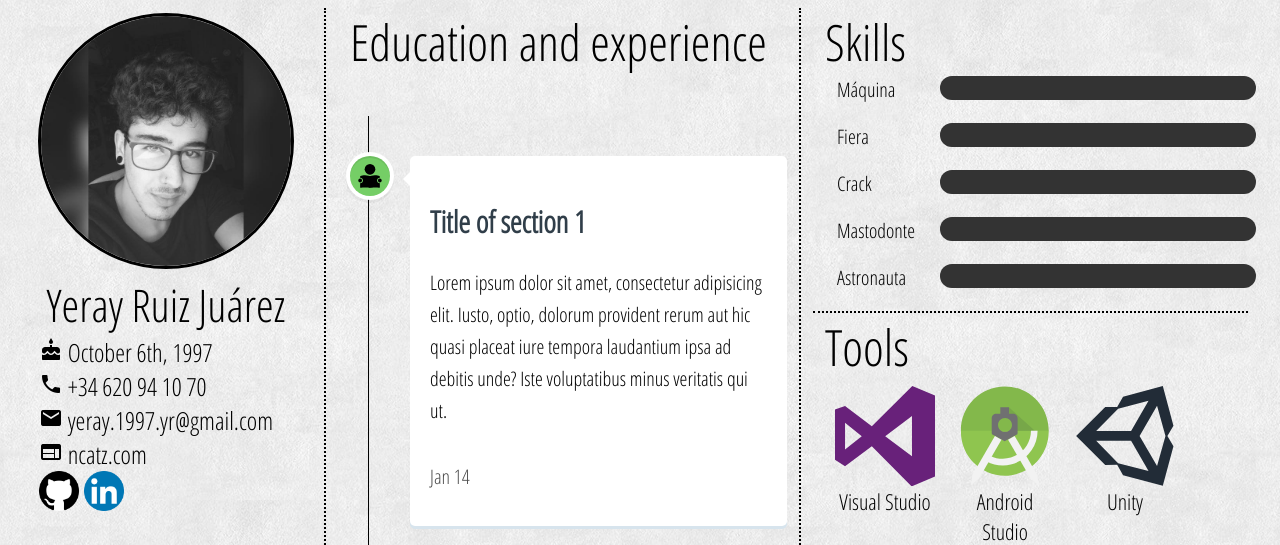
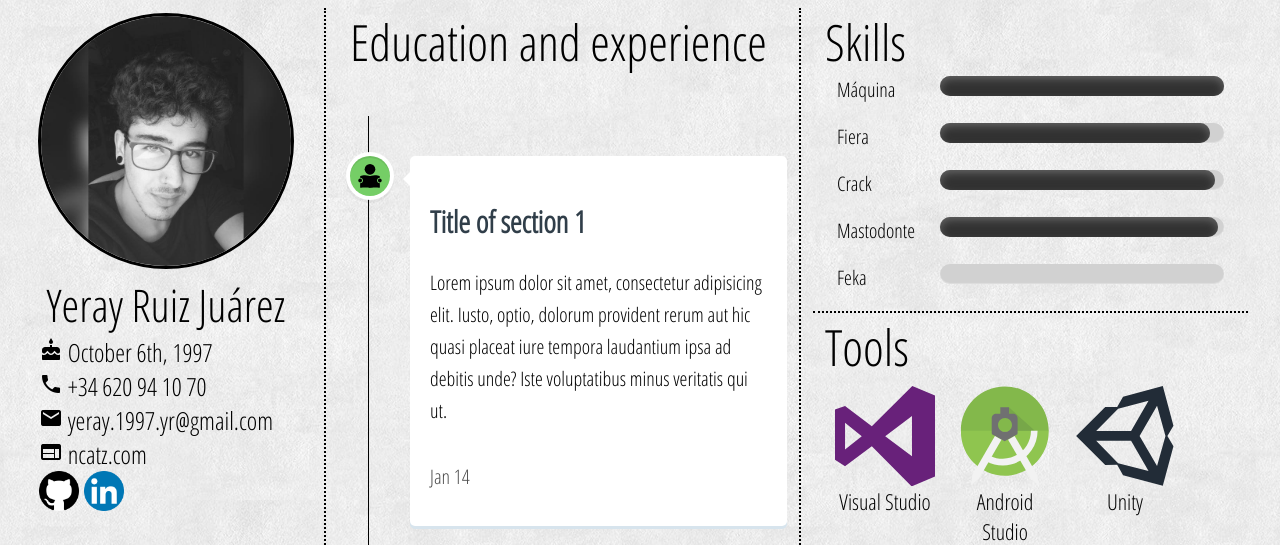
Before and after one commit to yeray697/personal-static-webpage, a PHP site: page / in a window 1280 px wide. Shown: the top 545 px of the page. Run offline with PHP 8.4, Linux system fonts and the light colour scheme; some libraries are stand-ins or nearby versions.

Commit message:
Fixed minor things Removed unnecessary code

```diff
--- a/index.php
+++ b/index.php
@@ -15,10 +15,11 @@ $profile->github = "https://github.com/yeray697/";
 $profile->linkedin = "https://www.linkedin.com/in/yeray-ruiz-ju%C3%A1rez-b7384a11a";
 //TODO
 $profile->skills = array('0' => new Skill("Máquina","100"),
-'1' => new Skill("Fiera","100"),
-'2' => new Skill("Crack","100"),
-'3' => new Skill("Mastodonte","100"),
-'4' => new Skill("Astronauta","100"));
+'1' => new Skill("Fiera","95"),
+'2' => new Skill("Crack","97"),
+'3' => new Skill("Mastodonte","98"),
+'4' => new Skill("Astronauta","99"),
+'4' => new Skill("Feka","0"));
 
 $profile->tools = array('0' => new Tool("Visual Studio","img/visual-studio.svg"),
 '1' => new Tool("Android Studio","img/android-studio.svg"),
@@ -27,9 +28,8 @@ $profile->tools = array('0' => new Tool("Visual Studio","img/visual-studio.svg")
 '4' => new Tool("Photoshop","img/photoshop.svg"));
 $profile->projects; //Array
 $profile->language; //Array
-//$title, $description,$date,$btnText="",$btnLink=""
+
 $description = "Lorem ipsum dolor sit amet, consectetur adipisicing elit. Iusto, optio, dolorum provident rerum aut hic quasi placeat iure tempora laudantium ipsa ad debitis unde? Iste voluptatibus minus veritatis qui ut.";
-
 $profile->timeline = array('0' => new TimeLineStudyItem("Title of section 1",$description,"Jan 14"),
 '1' => new TimeLineWorkItem("Title of section 2",$description,"Jan 15","Read more...","https://www.google.es"),
 '2' => new TimeLineStudyItem("Title of section 3",$description,"Jan 16","Read more...","https://www.google.es"),
@@ -40,11 +40,9 @@ $profile->timeline = array('0' => new TimeLineStudyItem("Title of section 1",$de
     <head>
         <meta charset="UTF-8">
         <meta name="viewport" content="width=device-width,initial-scale=1.0">
-
         <link href="https://fonts.googleapis.com/css?family=Open+Sans+Condensed:300" rel="stylesheet">
         <link href="https://fonts.googleapis.com/icon?family=Material+Icons" rel="stylesheet">
         <link rel="stylesheet" href="style.css">
-	    <script src="https://codyhouse.co/demo/vertical-timeline/js/modernizr.js"></script> <!-- Modernizr -->
     </head>
     <body>
         <div class="main">
--- a/js/main.js
+++ b/js/main.js
@@ -1,26 +1,3 @@
 jQuery(document).ready(function($){
-	var timelineBlocks = $('.cd-timeline-block'),
-		offset = 0.4;
 
-	//hide timeline blocks which are outside the viewport
-	hideBlocks(timelineBlocks, offset);
-
-	//on scolling, show/animate timeline blocks when enter the viewport
-	$(window).on('scroll', function(){
-		(!window.requestAnimationFrame)
-			? setTimeout(function(){ showBlocks(timelineBlocks, offset); }, 100)
-			: window.requestAnimationFrame(function(){ showBlocks(timelineBlocks, offset); });
-	});
-
-	function hideBlocks(blocks, offset) {
-		blocks.each(function(){
-			( $(this).offset().top > $(window).scrollTop()+$(window).height()*offset ) && $(this).find('.cd-timeline-img, .cd-timeline-content').addClass('is-hidden');
-		});
-	}
-
-	function showBlocks(blocks, offset) {
-		blocks.each(function(){
-			( $(this).offset().top <= $(window).scrollTop()+$(window).height()*offset && $(this).find('.cd-timeline-img').hasClass('is-hidden') ) && $(this).find('.cd-timeline-img, .cd-timeline-content').removeClass('is-hidden').addClass('bounce-in');
-		});
-	}
 });
--- a/php/skills.php
+++ b/php/skills.php
@@ -9,16 +9,17 @@ class Skill {
     }
 
     function printSkill() {
-        echo "<div class='row'>
-            <div class='col m12 l4 xl3'>
+        echo "
+                                    <div class='row'>
+                                        <div class='col s12 m12 l4 xl3'>
                                             " . $this->name . "
-                                        </div>
-                                        <div class='col m12 l8 xl9'>
+                                        </div> <!-- <div class='col s12 m12 l4 xl3'> -->
+                                        <div class='col s12 m12 l8 xl9'>
                                             <div class='grey progress-bar'>
-                                                <div class='dark-grey progress-bar-progress' style='width:" . $this->percent . "%'></div>
-                                            </div>
-                                        </div>
-                                    </div>";
+                                                <span class='dark-grey progress-bar-progress' style='width:" . $this->percent . "%'></span>
+                                            </div> <!-- <div class='grey progress-bar'> -->
+                                        </div> <!-- <div class='col s12 m12 l8 xl9'> -->
+                                    </div> <!-- <div class='row'> -->";
     }
 }
 ?>
--- a/style.css
+++ b/style.css
@@ -180,12 +180,25 @@ body {
 
 -------------------------------- */
 .progress-bar {
-    border-radius: 16px;
+    height: 20px;
+	position: relative;
+	-moz-border-radius: 25px;
+	-webkit-border-radius: 25px;
+	border-radius: 25px;
+	box-shadow: inset 0 -1px 1px rgba(255,255,255,0.3);
 }
 .progress-bar-progress {
-    border-radius: 16px;
-    padding: 0.01em 16px;
-    height: 24px;
+    display: block;
+    height: 100%;
+    border-top-left-radius: 20px;
+    border-bottom-left-radius: 20px;
+    border-top-right-radius: 20px;
+    border-bottom-right-radius: 20px;
+    box-shadow:
+        inset 0 2px 9px  rgba(255,255,255,0.3),
+        inset 0 -2px 6px rgba(0,0,0,0.4);
+    position: relative;
+    overflow: hidden;
 }
 
 .grey{
@@ -583,7 +596,6 @@ body {
 .cd-timeline-block:last-child {
   margin-bottom: 0;
 }
-
 .cd-timeline-img {
   position: absolute;
   top: 0;
@@ -608,64 +620,6 @@ body {
 }
 .cd-timeline-img.cd-work {
   background: #c03b44;
-}
-
-@-webkit-keyframes cd-bounce-1 {
-  0% {
-    opacity: 0;
-    -webkit-transform: scale(0.5);
-  }
-
-  60% {
-    opacity: 1;
-    -webkit-transform: scale(1.2);
-  }
-
-  100% {
-    -webkit-transform: scale(1);
-  }
-}
-@-moz-keyframes cd-bounce-1 {
-  0% {
-    opacity: 0;
-    -moz-transform: scale(0.5);
-  }
-
-  60% {
-    opacity: 1;
-    -moz-transform: scale(1.2);
-  }
-
-  100% {
-    -moz-transform: scale(1);
-  }
-}
-@keyframes cd-bounce-1 {
-  0% {
-    opacity: 0;
-    -webkit-transform: scale(0.5);
-    -moz-transform: scale(0.5);
-    -ms-transform: scale(0.5);
-    -o-transform: scale(0.5);
-    transform: scale(0.5);
-  }
-
-  60% {
-    opacity: 1;
-    -webkit-transform: scale(1.2);
-    -moz-transform: scale(1.2);
-    -ms-transform: scale(1.2);
-    -o-transform: scale(1.2);
-    transform: scale(1.2);
-  }
-
-  100% {
-    -webkit-transform: scale(1);
-    -moz-transform: scale(1);
-    -ms-transform: scale(1);
-    -o-transform: scale(1);
-    transform: scale(1);
-  }
 }
 .cd-timeline-content {
   position: relative;
@@ -722,143 +676,4 @@ body {
     .cd-timeline-content p, .cd-timeline-content .cd-read-more, .cd-timeline-content .cd-date {
         font-size: 20px;
     }
-
-    .cssanimations .cd-timeline-img.is-hidden {
-        visibility: hidden;
-    }
-    .cssanimations .cd-timeline-img.bounce-in {
-        visibility: visible;
-        -webkit-animation: cd-bounce-1 0.6s;
-        -moz-animation: cd-bounce-1 0.6s;
-        animation: cd-bounce-1 0.6s;
-    }
-    .cssanimations .cd-timeline-content.is-hidden {
-        visibility: hidden;
-    }
-    .cssanimations .cd-timeline-content.bounce-in {
-        visibility: visible;
-        -webkit-animation: cd-bounce-2 0.6s;
-        -moz-animation: cd-bounce-2 0.6s;
-        animation: cd-bounce-2 0.6s;
-    }
-    .cssanimations .cd-timeline-block:nth-child(even) .cd-timeline-content.bounce-in {
-        -webkit-animation: cd-bounce-2-inverse 0.6s;
-        -moz-animation: cd-bounce-2-inverse 0.6s;
-        animation: cd-bounce-2-inverse 0.6s;
-    }
 }
-
-@-webkit-keyframes cd-bounce-2 {
-  0% {
-    opacity: 0;
-    -webkit-transform: translateX(-100px);
-  }
-
-  60% {
-    opacity: 1;
-    -webkit-transform: translateX(20px);
-  }
-
-  100% {
-    -webkit-transform: translateX(0);
-  }
-}
-@-moz-keyframes cd-bounce-2 {
-  0% {
-    opacity: 0;
-    -moz-transform: translateX(-100px);
-  }
-
-  60% {
-    opacity: 1;
-    -moz-transform: translateX(20px);
-  }
-
-  100% {
-    -moz-transform: translateX(0);
-  }
-}
-@keyframes cd-bounce-2 {
-  0% {
-    opacity: 0;
-    -webkit-transform: translateX(-100px);
-    -moz-transform: translateX(-100px);
-    -ms-transform: translateX(-100px);
-    -o-transform: translateX(-100px);
-    transform: translateX(-100px);
-  }
-
-  60% {
-    opacity: 1;
-    -webkit-transform: translateX(20px);
-    -moz-transform: translateX(20px);
-    -ms-transform: translateX(20px);
-    -o-transform: translateX(20px);
-    transform: translateX(20px);
-  }
-
-  100% {
-    -webkit-transform: translateX(0);
-    -moz-transform: translateX(0);
-    -ms-transform: translateX(0);
-    -o-transform: translateX(0);
-    transform: translateX(0);
-  }
-}
-@-webkit-keyframes cd-bounce-2-inverse {
-  0% {
-    opacity: 0;
-    -webkit-transform: translateX(100px);
-  }
-
-  60% {
-    opacity: 1;
-    -webkit-transform: translateX(-20px);
-  }
-
-  100% {
-    -webkit-transform: translateX(0);
-  }
-}
-@-moz-keyframes cd-bounce-2-inverse {
-  0% {
-    opacity: 0;
-    -moz-transform: translateX(100px);
-  }
-
-  60% {
-    opacity: 1;
-    -moz-transform: translateX(-20px);
-  }
-
-  100% {
-    -moz-transform: translateX(0);
-  }
-}
-@keyframes cd-bounce-2-inverse {
-  0% {
-    opacity: 0;
-    -webkit-transform: translateX(100px);
-    -moz-transform: translateX(100px);
-    -ms-transform: translateX(100px);
-    -o-transform: translateX(100px);
-    transform: translateX(100px);
-  }
-
-  60% {
-    opacity: 1;
-    -webkit-transform: translateX(-20px);
-    -moz-transform: translateX(-20px);
-    -ms-transform: translateX(-20px);
-    -o-transform: translateX(-20px);
-    transform: translateX(-20px);
-  }
-
-  100% {
-    -webkit-transform: translateX(0);
-    -moz-transform: translateX(0);
-    -ms-transform: translateX(0);
-    -o-transform: translateX(0);
-    transform: translateX(0);
-  }
-}
```
